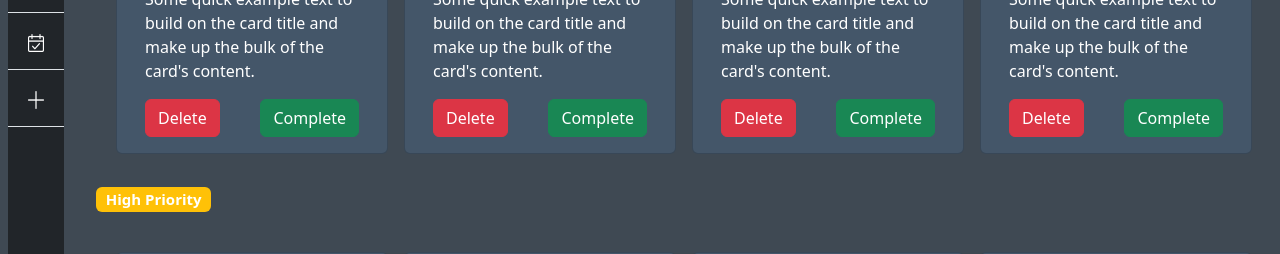
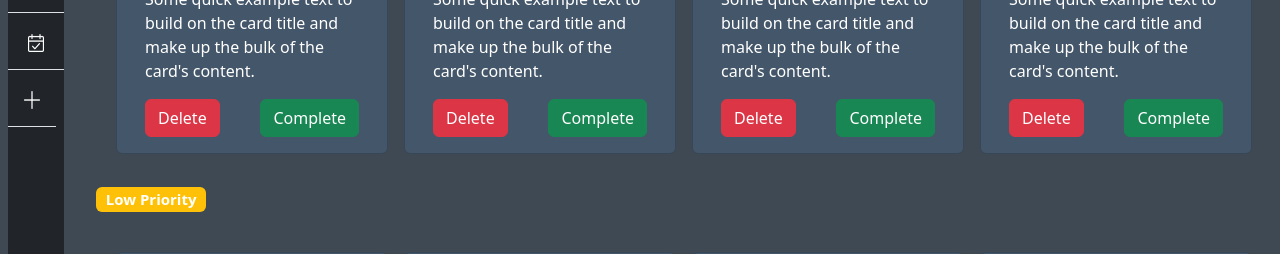
Before and after one commit to jitheshm/Todo-List, a React (Vite) app: page / in a window 1280 px wide. Shown: the part 242-496 px from the top of the page. Built offline with nearby package versions, Linux system fonts and the light colour scheme.

Commit message:
datas passed to components and CreateTask component added to app file

```diff
--- a/src/App.jsx
+++ b/src/App.jsx
@@ -1,4 +1,4 @@
-import Sidebar from "./components/Sidebar"
+
 import './App.css'
 
 import CreateTask from "./components/CreateTask"
@@ -10,7 +10,11 @@ import {
 import Upcoming from "./pages/Upcoming";
 import Pending from "./pages/Pending";
 import Completed from "./pages/Completed";
+import { createContext, useState } from 'react';
+export const CreateTaskContext = createContext(null);
 function App() {
+
+  const [createTask, setCreateTask] = useState(false)
 
   const router = createBrowserRouter([
     {
@@ -37,8 +41,10 @@ function App() {
     <main>
 
       {/* <Today /> */}
-      <RouterProvider router={router} />
-      {/* <CreateTask/> */}
+      <CreateTaskContext.Provider value={{ createTask, setCreateTask }}>
+        <RouterProvider router={router} />
+      </CreateTaskContext.Provider>
+      {createTask && <CreateTask />}
     </main>
   )
 }
--- a/src/components/PriorityTask.jsx
+++ b/src/components/PriorityTask.jsx
@@ -3,12 +3,12 @@
 import TaskCard from "./TaskCard"
 
 
-function PriorityTask() {
+function PriorityTask({priority}) {
     return (
         <>
             <div className="section">
                 <div>
-                    <h5><span className="badge badge-pill bg-warning">High Priority</span></h5>
+                    <h5><span className="badge badge-pill bg-warning">{priority}</span></h5>
                 </div>
                 <div className="row p-4">
                     <TaskCard/>
--- a/src/components/Sidebar.jsx
+++ b/src/components/Sidebar.jsx
@@ -1,9 +1,12 @@
+import { useContext } from "react"
 import { Link } from "react-router-dom"
+import { CreateTaskContext } from "../App"
 
 
 
 
 function Sidebar() {
+    const {createTask, setCreateTask} = useContext(CreateTaskContext)
     return (
         <>
             <div>
@@ -55,9 +58,11 @@ function Sidebar() {
                             </Link>
                         </li>
                         <li>
-                            <a href="#" className="nav-link py-3 border-bottom text-white" title="Add Task" data-bs-toggle="tooltip" data-bs-placement="right">
+                            <button onClick={()=>{
+                                setCreateTask((prev)=>!prev)
+                            }} className="nav-link py-3 border-bottom text-white" title="Add Task" data-bs-toggle="tooltip" data-bs-placement="right">
                                 <img src="images/plus.png" alt srcSet width={16} height={18} />
-                            </a>
+                            </button>
                         </li>
                     </ul>
                 </div>
--- a/src/components/Task.jsx
+++ b/src/components/Task.jsx
@@ -9,8 +9,8 @@ function Task({title}) {
             <div className="p-4 ps-5 ms-5 col-12">
                 <h3>{title}</h3>
                 <hr />
-                <PriorityTask/>
-                <PriorityTask/>
+                <PriorityTask priority="High Priority"/>
+                <PriorityTask priority="Low Priority"/>
 
             </div>
 
```
